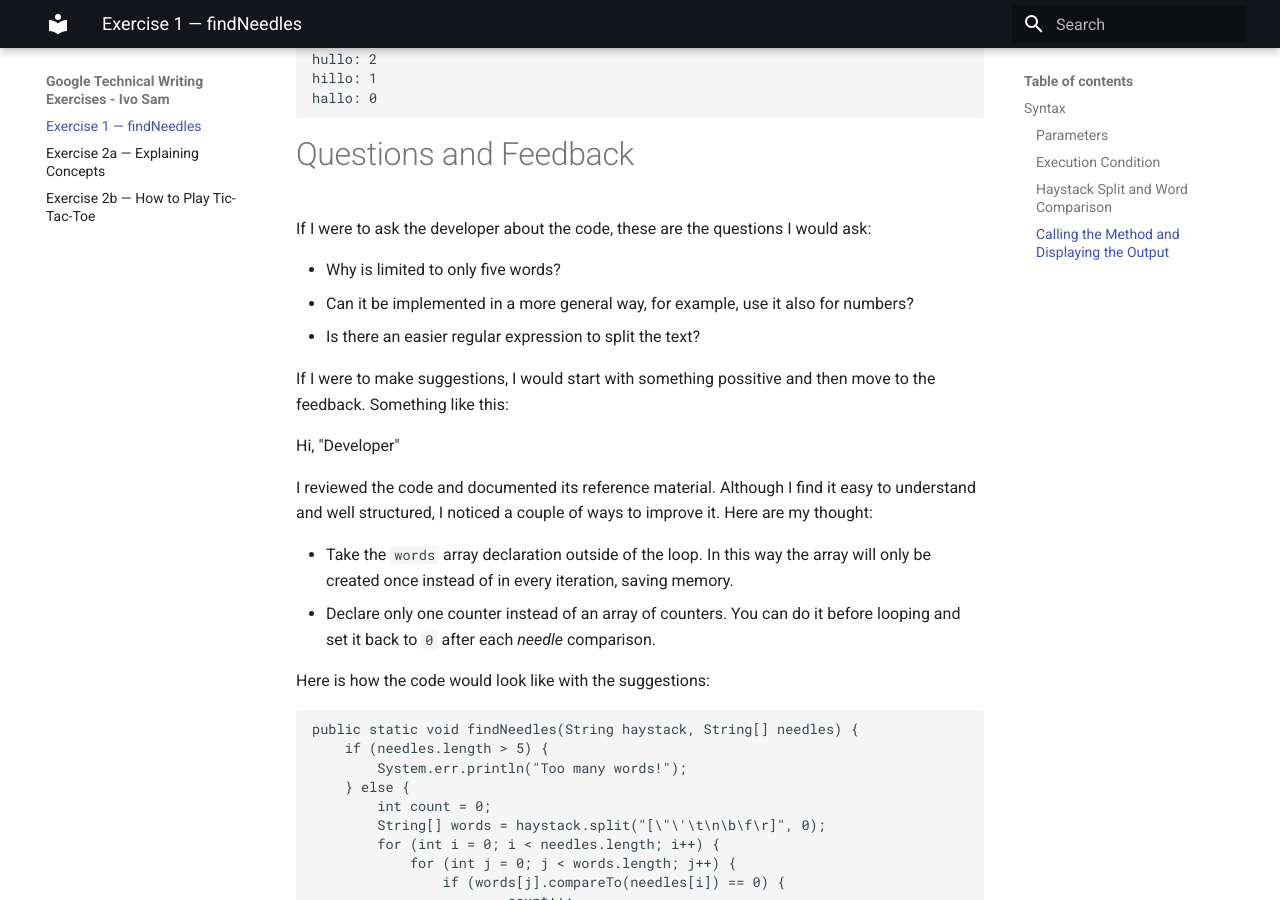
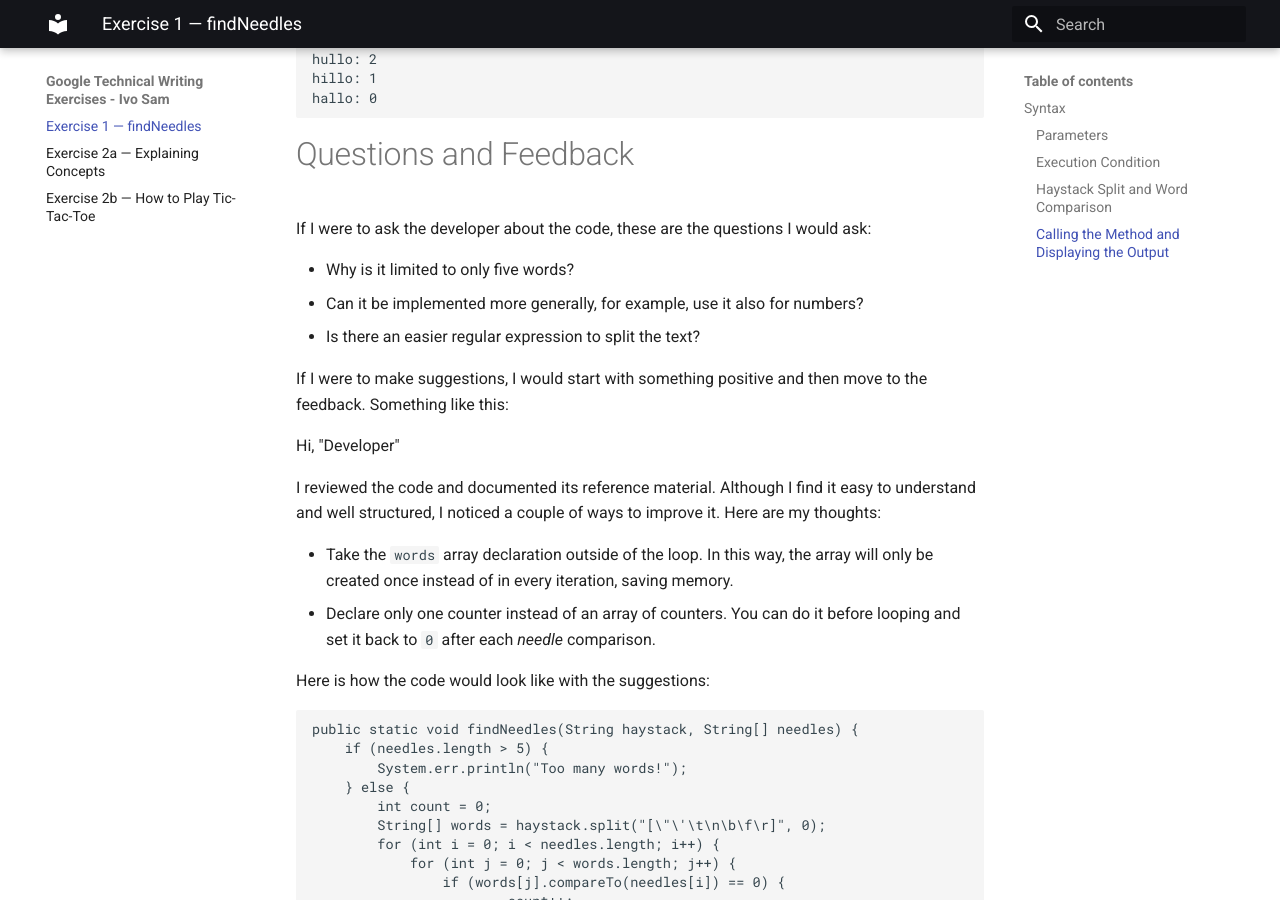
Before and after one commit to ivosam1212/ivosam-writing-samples, an MkDocs documentation site: the page built from docs/index.md, in a window 1280 px wide and 900 px high, scrolled down 2484 px. Built offline with MkDocs 1.6.1 and Material for MkDocs 9.7.7, drawn with Linux system fonts in a browser that asks for light colours; some of the changed text lies outside the part shown.

Commit message:
Minor grammar changes in index.md

```diff
--- a/docs/index.md
+++ b/docs/index.md
@@ -105,18 +105,18 @@ hallo: 0
 
 If I were to ask the developer about the code, these are the questions I would ask:
 
-* Why is limited to only five words?
-* Can it be implemented in a more general way, for example, use it also for numbers?
+* Why is it limited to only five words?
+* Can it be implemented more generally, for example, use it also for numbers?
 * Is there an easier regular expression to split the text?
 
-If I were to make suggestions, I would start with something possitive and then move to the feedback. Something like this:
+If I were to make suggestions, I would start with something positive and then move to the feedback. Something like this:
 
 Hi, "Developer"
 
 I reviewed the code and documented its reference material. Although I find it easy to understand and well structured, I noticed a couple of ways to improve it.
-Here are my thought:
+Here are my thoughts:
 
-*  Take the ``words`` array declaration outside of the loop. In this way the array will only be created once instead of in every iteration, saving memory.
+*  Take the ``words`` array declaration outside of the loop. In this way, the array will only be created once instead of in every iteration, saving memory.
 * Declare only one counter instead of an array of counters. You can do it before looping and set it back to ``0`` after each *needle* comparison.
 
 Here is how the code would look like with the suggestions:
```
Also changed, not shown: other parts of docs/index.md (+1 -1 lines).
